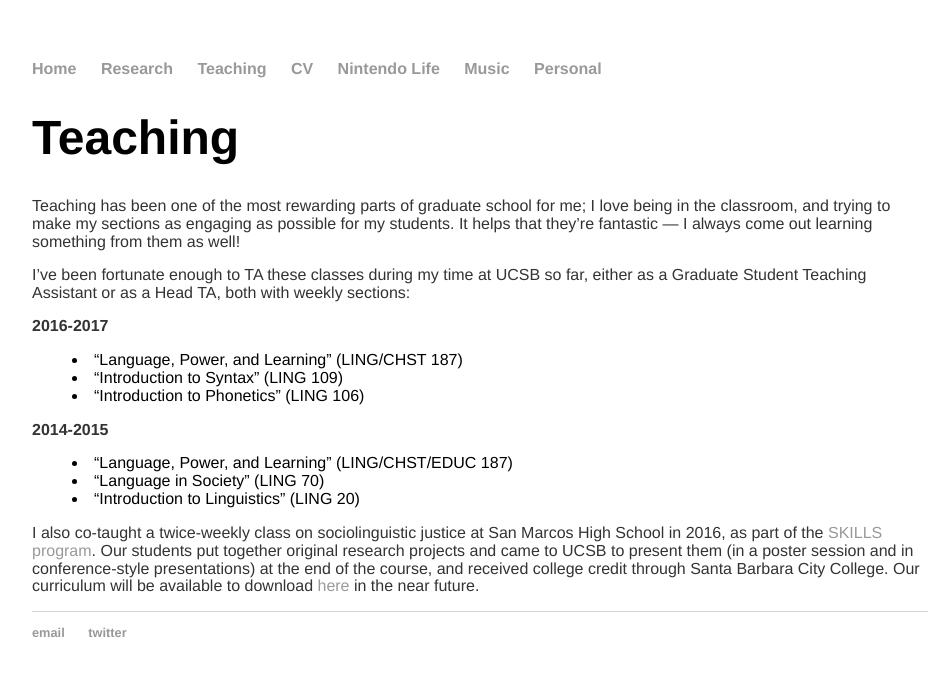
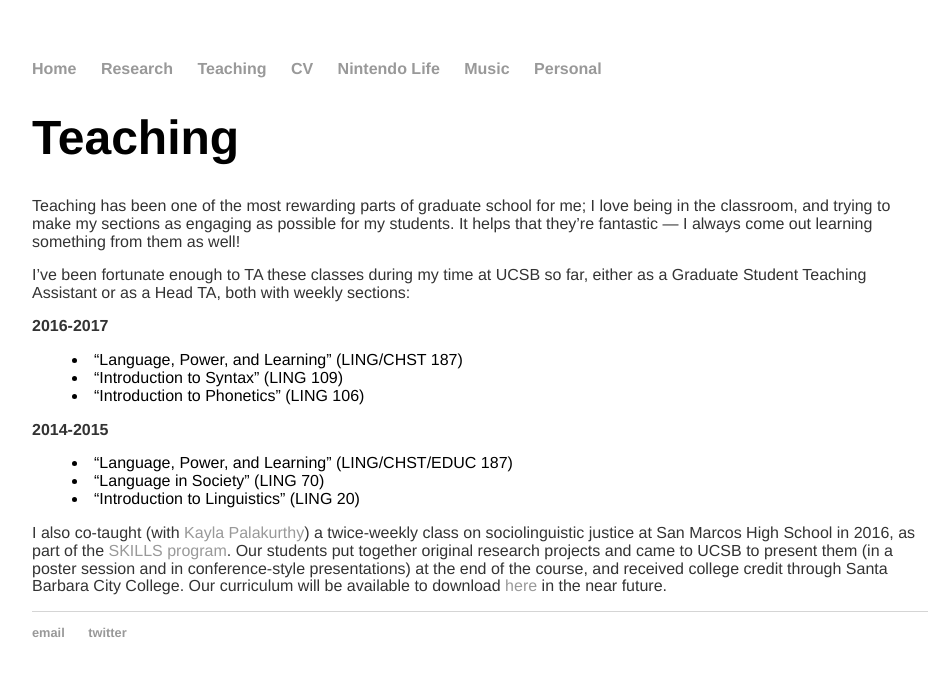
Before and after one commit to morgansleeper/morgansleeper.github.io, a Jekyll site: the page built from teaching/index.html, in a window 1280 px wide. Shown: the top 676 px of the page, without its empty margins (160-1109 px from the left). Built offline with Jekyll 4.4.1, drawn with Linux system fonts in a browser that asks for light colours.

Commit message:
Update index.html

```diff
--- a/teaching/index.html
+++ b/teaching/index.html
@@ -20,7 +20,8 @@ title: Morgan Sleeper | Teaching
 <li style="margin-left: 40px">“Language in Society” (LING 70)</li>
 <li style="margin-left: 40px">“Introduction to Linguistics” (LING 20)</li>
 
-<p>I also co-taught a twice-weekly class on sociolinguistic justice at San Marcos High School in 2016,
+<p>I also co-taught (with <a href = https://www.kaylapalakurthy.org/>Kayla Palakurthy</a>) a twice-weekly class
+on sociolinguistic justice at San Marcos High School in 2016,
   as part of the <a href = http://www.skills.ucsb.edu>SKILLS program</a>. Our students put together original
   research projects and came to UCSB to present them (in a poster session and in conference-style presentations)
   at the end of the course, and received college credit through Santa Barbara City College. Our curriculum will
```
